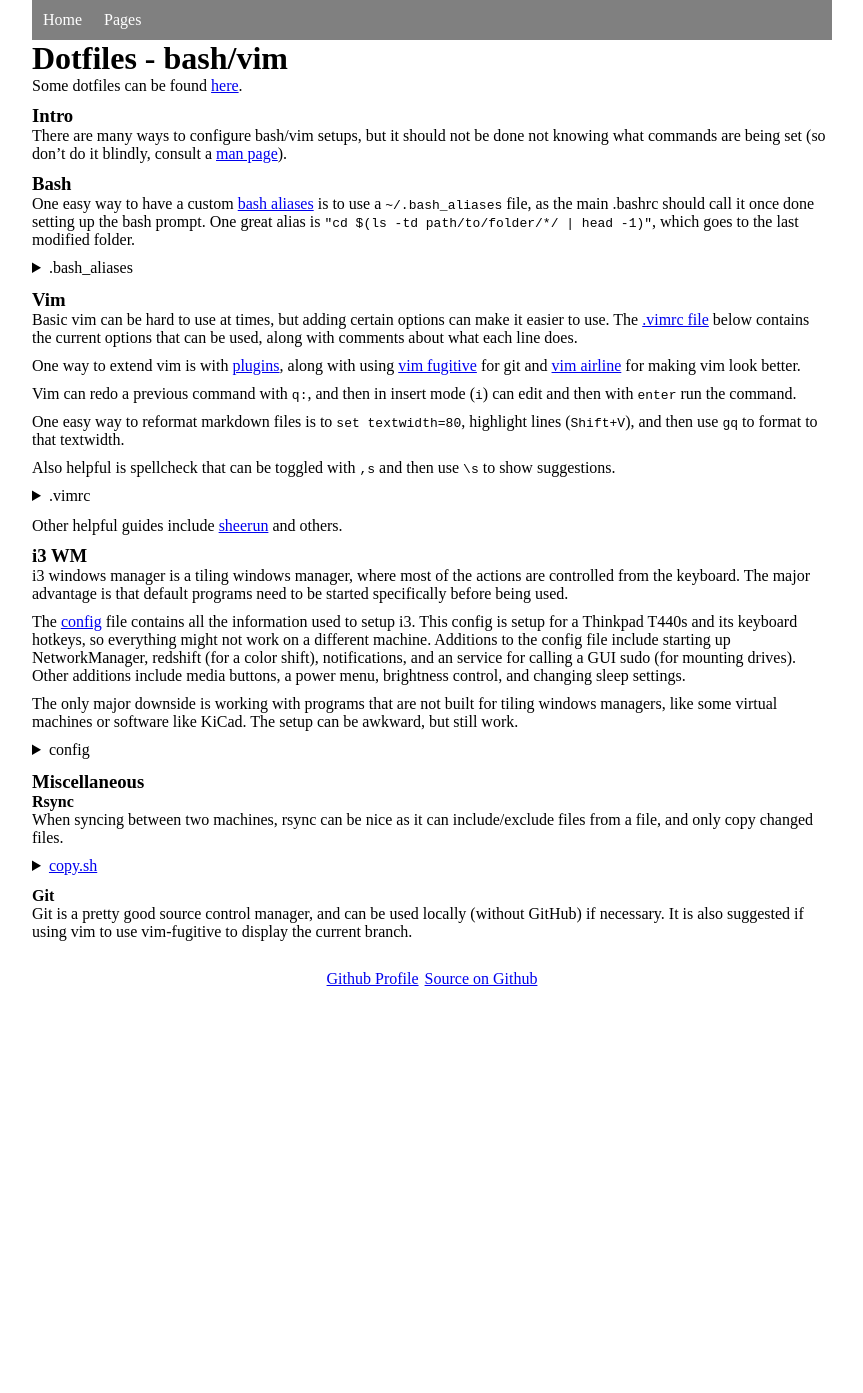
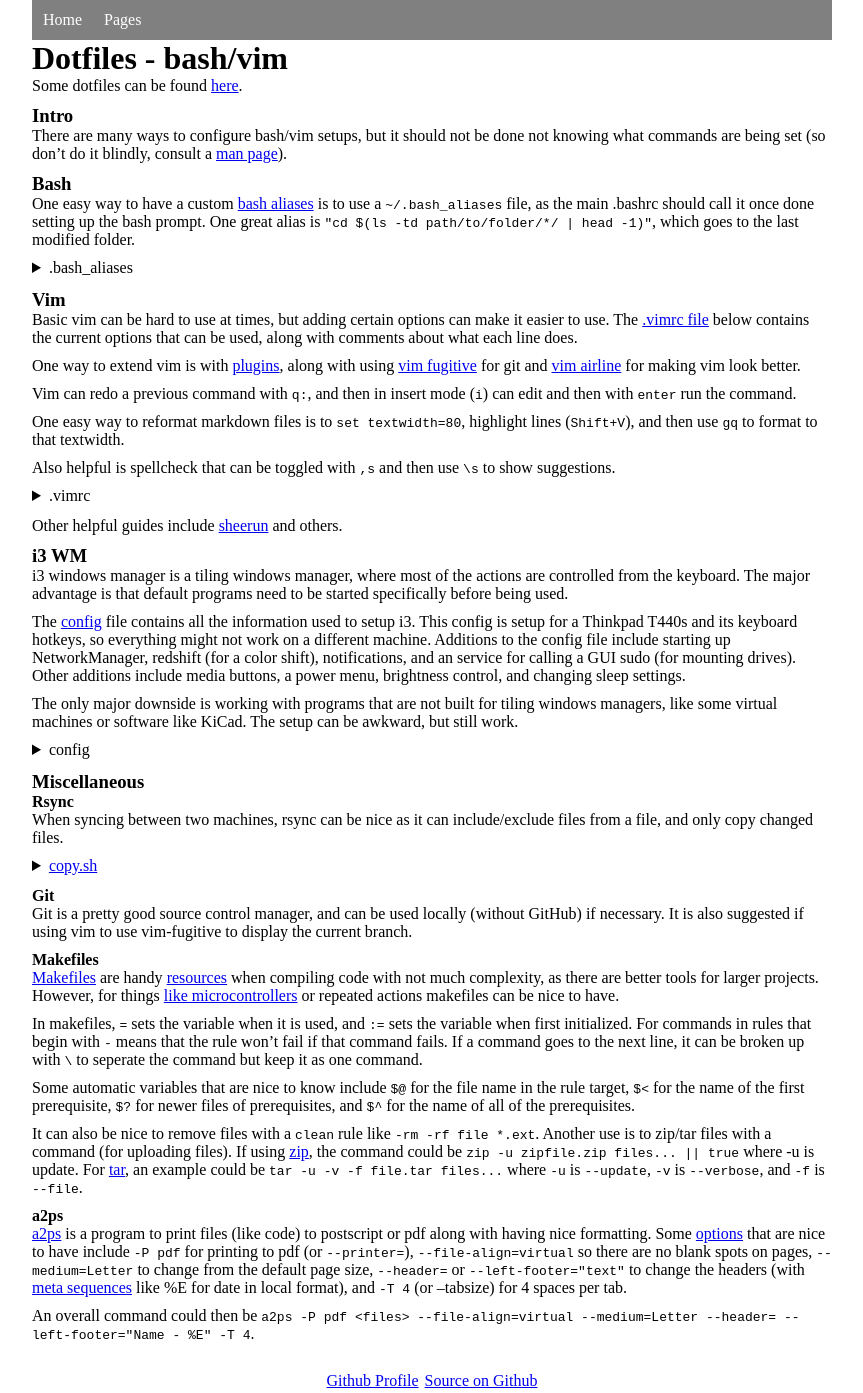
Before and after one commit to mwyoung/mwyoung.github.io, a Jekyll site: the page built from _pages/dotfiles.md, in a window 1280 px wide. Shown: the whole page, without its empty margins (208-1071 px from the left). Built offline with Jekyll 4.4.1, drawn with Linux system fonts in a browser that asks for light colours; before the commit the page ends 991 px from its top, so only the background shows below that.

Commit message:
Added make and a2ps

```diff
--- a/_pages/dotfiles.md
+++ b/_pages/dotfiles.md
@@ -107,3 +107,41 @@
 Git is a pretty good source control manager, and can be used locally (without GitHub) if
 necessary. It is also suggested if using vim to use vim-fugitive to display the current
 branch.
+
+#### Makefiles
+[Makefiles](https://www.gnu.org/software/make/manual/html_node/Introduction.html) are
+handy
+[resources](http://web.engr.oregonstate.edu/~traylor/ece473/lectures/programming_env_makefiles.pdf)
+when compiling code with not much complexity, as there are better tools for larger
+projects. However, for things [like
+microcontrollers](https://github.com/mwyoung/LED-Cube/blob/master/makefile) or repeated
+actions makefiles can be nice to have.
+
+In makefiles, `=` sets the variable when it is used, and `:=` sets the variable when first
+initialized. For commands in rules that begin with `-` means that the rule won't fail if
+that command fails. If a command goes to the next line, it can be broken up with `\` to
+seperate the command but keep it as one command.
+
+Some automatic variables that are nice to know include `$@` for the file name in the rule
+target, `$<` for the name of the first prerequisite, `$?` for newer files of
+prerequisites, and `$^` for the name of all of the prerequisites.
+
+It can also be nice to remove files with a `clean` rule like `-rm -rf file *.ext`. Another
+use is to zip/tar files with a command (for uploading files). If using
+[zip](https://linux.die.net/man/1/zip), the command could be `zip -u zipfile.zip files...
+|| true` where -u is update. For [tar](http://man7.org/linux/man-pages/man1/tar.1.html),
+an example could be `tar -u -v -f file.tar files...` where `-u` is `--update`, `-v` is
+`--verbose`, and `-f` is `--file`.
+
+#### a2ps
+[a2ps](https://linux.die.net/man/1/a2ps) is a program to print files (like code) to
+postscript or pdf along with having nice formatting. Some
+[options](http://web.engr.oregonstate.edu/~traylor/ece473/beamer_lectures/a2ps.pdf) that
+are nice to have include `-P pdf` for printing to pdf (or `--printer=`),
+`--file-align=virtual` so there are no blank spots on pages, `--medium=Letter` to change
+from the default page size, `--header=` or `--left-footer="text"` to change the headers
+(with [meta sequences](http://theochem.ki.ku.dk/on_line_docs/a2ps/a2ps_3.html) like %E for
+date in local format), and `-T 4` (or --tabsize) for 4 spaces per tab.
+
+An overall command could then be `a2ps -P pdf <files> --file-align=virtual --medium=Letter
+--header= --left-footer="Name - %E" -T 4`.
```
